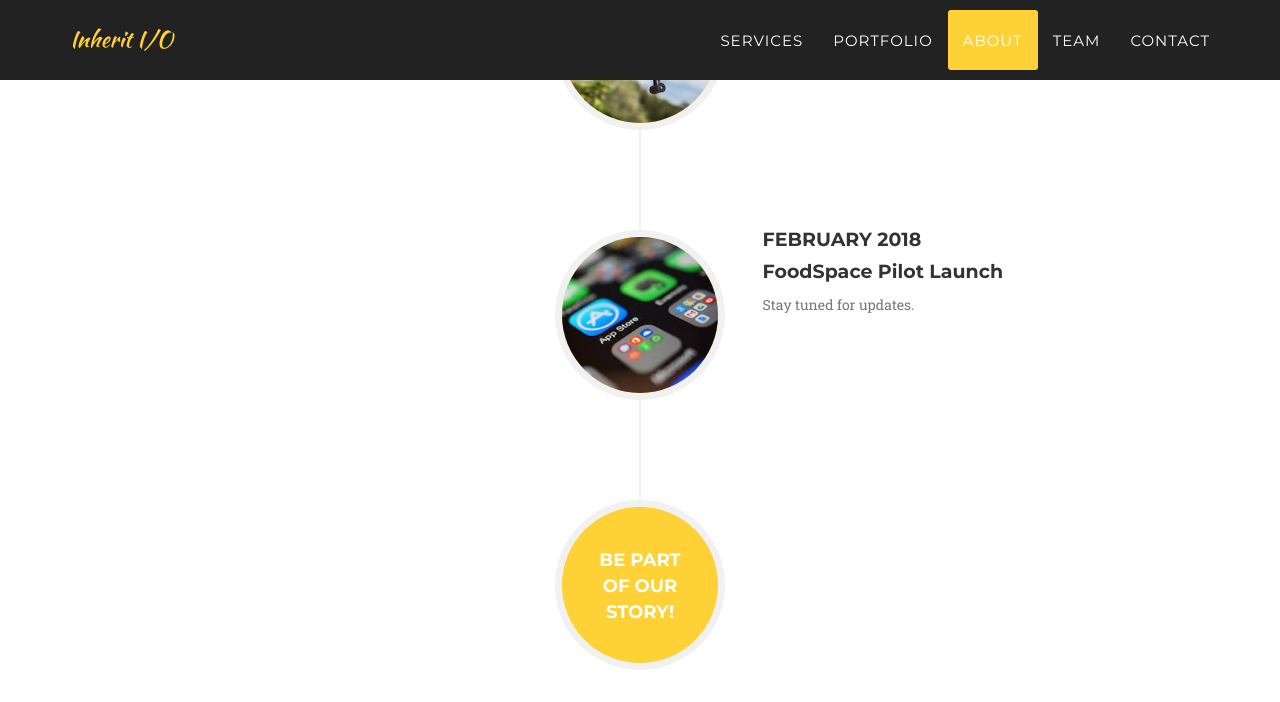
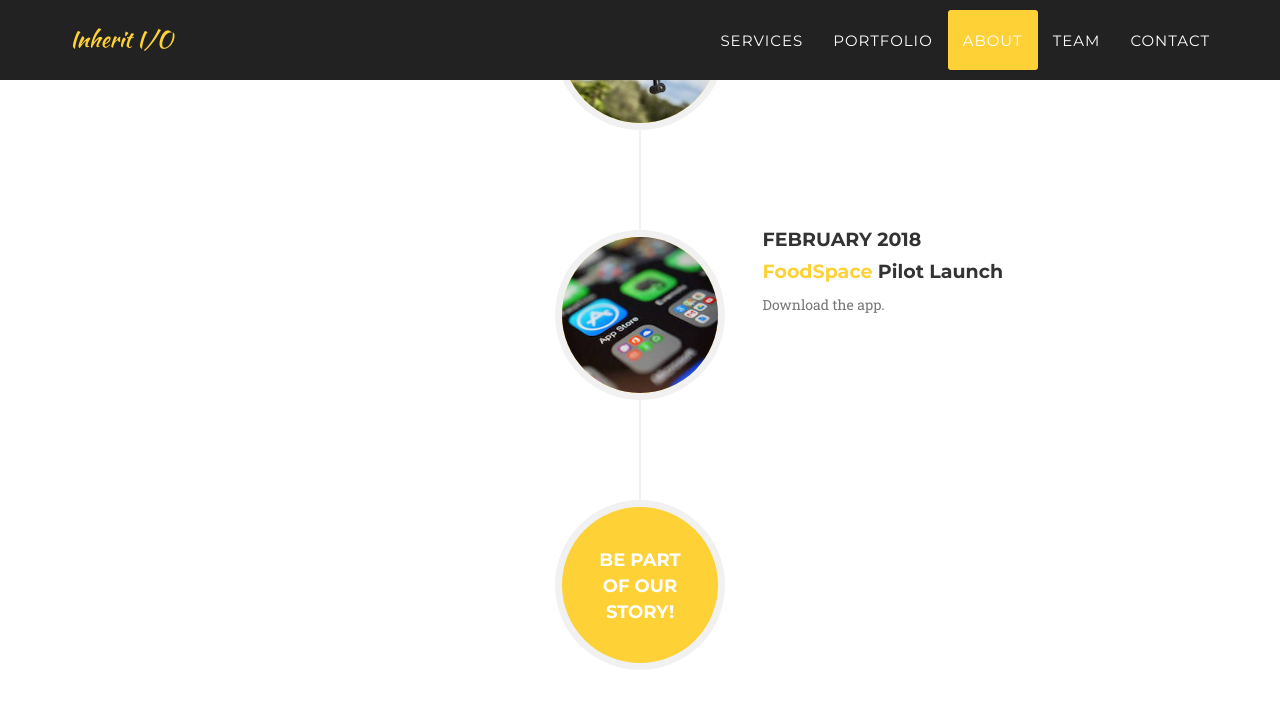
Before and after one commit to skyhitblog/inheritio, a Jekyll site: the page built from index.html, in a window 1280 px wide and 900 px high, scrolled down 4120 px. Shown: the top 702 px of the window. Built offline with Jekyll 4.4.1, drawn with Linux system fonts in a browser that asks for light colours; some web fonts are replaced.

Commit message:
Update about.html

```diff
--- a/_includes/about.html
+++ b/_includes/about.html
@@ -87,10 +87,10 @@
                             <div class="timeline-panel">
                               <div class="timeline-heading">
                                 <h4>February 2018</h4>
-                                <h4 class="subheading">FoodSpace Pilot Launch</h4>
+                                <h4 class="subheading"><a href="http://foodspace.in">FoodSpace</a> Pilot Launch</h4>
                             </div>
                             <div class="timeline-body">
-                                <p class="text-muted">Stay tuned for updates.</p>
+                                <p class="text-muted">Download the app.</p>
                             </div>
                           </div>
                       </li>
```
